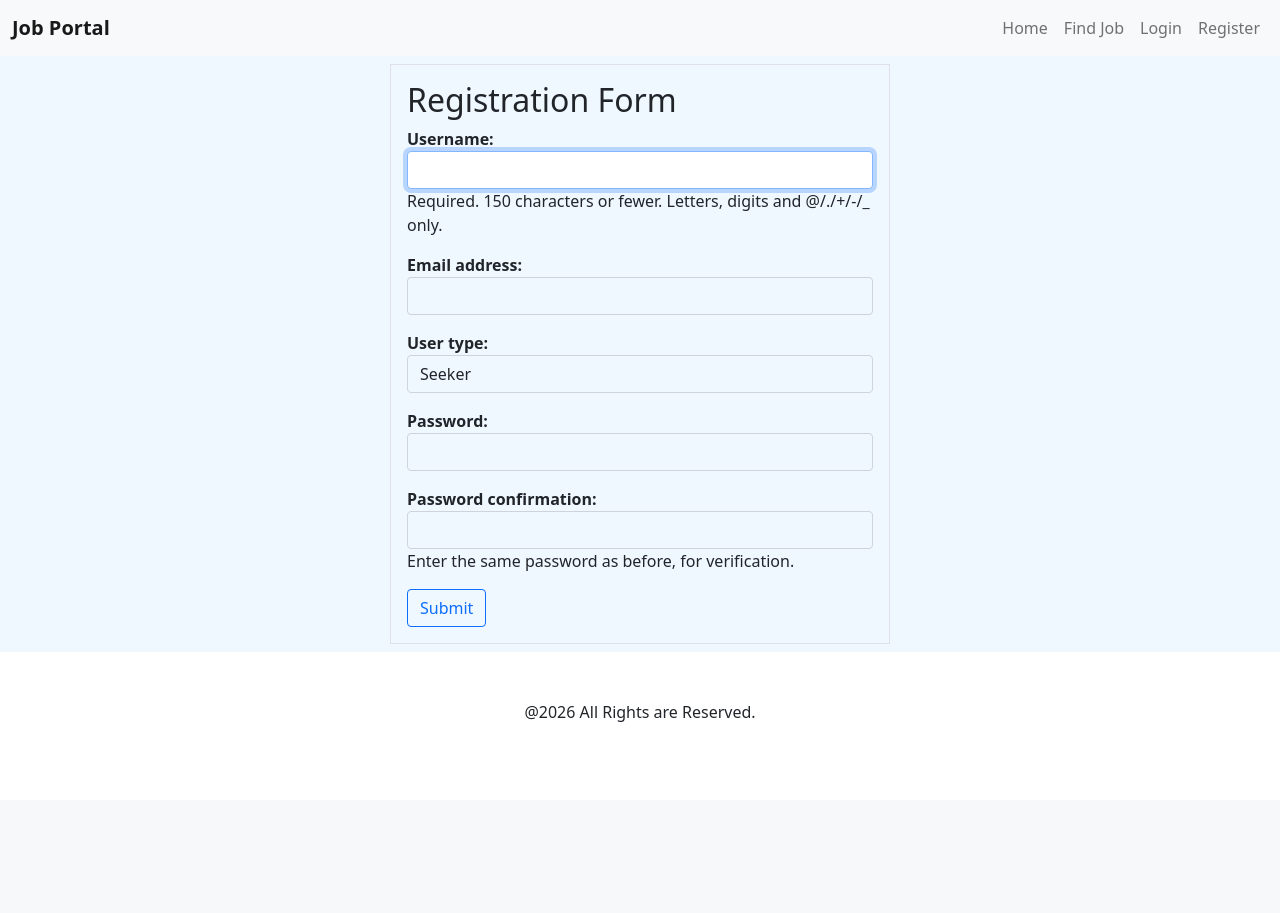
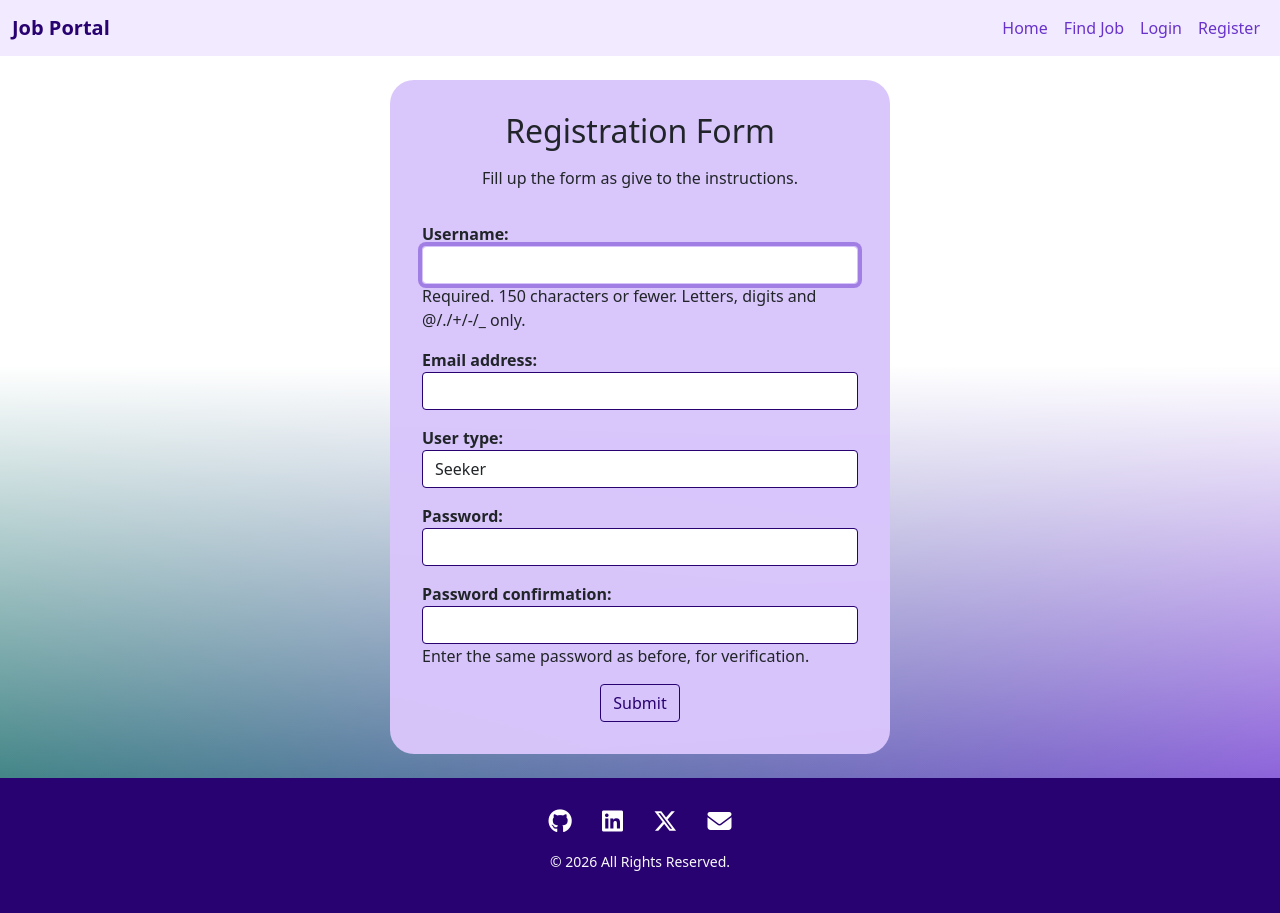
Before and after one commit to GRMaruf/Job-Portal, a Django app: page /register in a window 1280 px wide. Before the commit the page ends 722 px from the top, so only its background shows below. Run offline with Django 5.2, Linux system fonts and the light colour scheme.

Commit message:
Update: CSS

```diff
--- a/app_base/templates/auth.html
+++ b/app_base/templates/auth.html
@@ -2,13 +2,16 @@
 
 
 {% block content %}
-    <div class="mx-auto" style="max-width: 500px;">
-        <div class="card-body border">
-            <h2>{{heading}}</h2>
-            <form method="post">
+    <div class="mx-auto my-3" style="max-width: 500px;">
+        <div class="p-3" style="background-color: var(--brand-light); border-radius: 24px;">
+            <h2 class="text-center my-3">{{heading}}</h2>
+            <p class="text-center">Fill up the form as give to the instructions.</p>
+            <form class="p-3" method="post">
                 {% csrf_token %}
                 {{form.as_p}}
-                <button type="submit" class="btn btn-outline-primary">Submit</button>
+                <div class="d-block text-center">
+                    <button type="submit" class="btn btn-outline-primary">Submit</button>
+                </div>
             </form>
         </div>
     </div>
--- a/app_base/templates/find_job.html
+++ b/app_base/templates/find_job.html
@@ -20,7 +20,7 @@
           <option value="{{x.id}}">{{x.name}}</option>
         {% endfor %}
       </select>
-      <button class="btn btn-outline-success" type="submit">Search</button>
+      <button class="btn btn-outline-primary" type="submit">Search</button>
     </form>
   </div>
 </div>
--- a/app_base/templates/home.html
+++ b/app_base/templates/home.html
@@ -1,9 +1,8 @@
 {% extends 'master/base.html' %}
-
 
 {% block content %}
     <div class="text-center p-5">
-        <h1 class="text-success p-3" display-1>Welcome to Job Portal</h1>
+        <h1 class="p-3" display-1>Welcome to Job Portal</h1>
         <div class="p-5">
             <a href="{% url 'login' %}" class="btn btn-outline-primary px-3">Login</a>
             <a href="{% url 'register' %}" class="btn btn-outline-secondary px-3">Register</a>
--- a/app_base/templates/master/base.html
+++ b/app_base/templates/master/base.html
@@ -4,24 +4,103 @@
     <meta charset="utf-8" />
     <meta name="viewport" content="width=device-width, initial-scale=1" />
     <link href="https://cdn.jsdelivr.net/npm/bootstrap@5.0.2/dist/css/bootstrap.min.css" rel="stylesheet" integrity="sha384-EVSTQN3/azprG1Anm3QDgpJLIm9Nao0Yz1ztcQTwFspd3yD65VohhpuuCOmLASjC" crossorigin="anonymous" />
+    <link rel="stylesheet" href="https://cdnjs.cloudflare.com/ajax/libs/font-awesome/6.5.1/css/all.min.css" />
     <title></title>
     <style>
-      .nav-link{
-        font-weight: 500;
+      :root {
+        --brand: #6833ca;
+        --brand-transperant: rgba(231, 217, 255, 0.53);
+        --brand-light: rgba(217, 197, 251, 0.98);
+        --brand-shadow: #6833ca7e;
+        --brand-dark: #290271;
       }
-      .nav-link:hover{
+      .brand {
+        color: var(--brand);
+      }
+      .brand-light {
+        color: var(--brand-light);
+      }
+      .brand-dark {
+        color: var(--brand-dark);
+      }
+      body {
+        display: flex;
+        flex-direction: column;
+        min-height: 100vh;
+        width: 100%;
+        height: 100%;
+        background: linear-gradient(to bottom, #fff 0%, #fff 40%, rgba(255, 255, 255, 0) 100%), linear-gradient(to right, #065e61, #6831ce);
+        position: relative;
+      }
+      .navbar {
+        background-color: var(--brand-transperant);
+      }
+      .navbar-brand {
+        color: var(--brand-dark) !important;
+      }
+      .nav-link {
+        color: var(--brand) !important;
+        transition: 300ms;
+      }
+      .nav-link:hover {
+        transform: scale(1.05, 1.05);
+        color: var(--brand-dark) !important;
+        transform: translateY(-3px);
+      }
+      .content {
+        background-blend-mode: color;
+        flex: 1;
+        padding: 8px;
+      }
+      .btn-outline-primary {
+        border-color: var(--brand-dark) !important;
+        color: var(--brand-dark);
+      }
+      .btn-outline-primary:hover {
+        background-color: var(--brand) !important;
+        color: white;
+      }
+      .form-control,
+      .form-select {
+        border-color: var(--brand-dark);
+      }
+      .form-control:focus,
+      .form-select:focus {
+        box-shadow: 0 0 0 0.25rem var(--brand-shadow);
+        border-color: var(--brand-light);
+      }
+      h1 {
+        color: var(--brand-dark);
+      }
+      label {
         font-weight: 700;
       }
-      .form-control{
-        background: transparent;
+      .footer {
+        background: var(--brand-dark);
+        padding: 25px 15px;
+        text-align: center;
       }
-      .content {
-        background-color: aliceblue;
-        min-height: 70vh;
-        padding: 8px;
+
+      .social-links {
+        margin-bottom: 12px;
       }
-      label{
-        font-weight: 700;
+
+      .social-links a {
+        color: white;
+        font-size: 24px;
+        margin: 0 12px;
+        transition: 0.3s;
+        text-decoration: none;
+      }
+
+      .social-links a:hover {
+        color: var(--brand-light);
+        transform: translateY(-3px);
+      }
+
+      .text-light {
+        color: #ccc;
+        font-size: 14px;
       }
     </style>
   </head>
@@ -32,7 +111,7 @@
 
       {% endblock %}
     </div>
-    <div class="container-fluid text-center p-5">@2026 All Rights are Reserved.</div>
+    {% include 'master/footer.html' %}
     <script src="https://cdn.jsdelivr.net/npm/bootstrap@5.0.2/dist/js/bootstrap.bundle.min.js" integrity="sha384-MrcW6ZMFYlzcLA8Nl+NtUVF0sA7MsXsP1UyJoMp4YLEuNSfAP+JcXn/tWtIaxVXM" crossorigin="anonymous"></script>
   </body>
 </html>
--- /dev/null
+++ b/app_base/templates/master/footer.html
@@ -0,0 +1,27 @@
+<footer class="footer">
+
+    <div class="social-links">
+
+        <a href="https://github.com/GRMaruf" target="_blank">
+            <i class="fab fa-github"></i>
+        </a>
+
+        <a href="https://linkedin.com/in/yourusername" target="_blank">
+            <i class="fab fa-linkedin"></i>
+        </a>
+
+        <a href="https://twitter.com/yourusername" target="_blank">
+            <i class="fab fa-x-twitter"></i>
+        </a>
+
+        <a href="mailto:yourmail@example.com">
+            <i class="fas fa-envelope"></i>
+        </a>
+
+    </div>
+
+    <p class="text-light">
+        © 2026 All Rights Reserved.
+    </p>
+
+</footer>
--- a/app_base/templates/master/nav.html
+++ b/app_base/templates/master/nav.html
@@ -1,10 +1,10 @@
-<nav class="navbar navbar-expand-lg navbar-light bg-light sticky-top">
+<nav class="navbar navbar-expand-lg navbar-light sticky-top">
   <div class="container-fluid">
-    <a class="navbar-brand" href="{% url 'home' %}"><b>Job Portal</b></a>
+    <a class="navbar-brand brand-dark" href="{% url 'home' %}"><b>Job Portal</b></a>
     <button class="navbar-toggler" type="button" data-bs-toggle="collapse" data-bs-target="#navbarNav" aria-controls="navbarNav" aria-expanded="false" aria-label="Toggle navigation"><span class="navbar-toggler-icon"></span></button>
     <div class="collapse navbar-collapse" id="navbarNav">
       <ul class="navbar-nav ms-auto">
-        <li class="nav-item">
+        <li class="nav-item ">
           <a class="nav-link" href="{% url 'home' %}">Home</a>
         </li>
 
```
